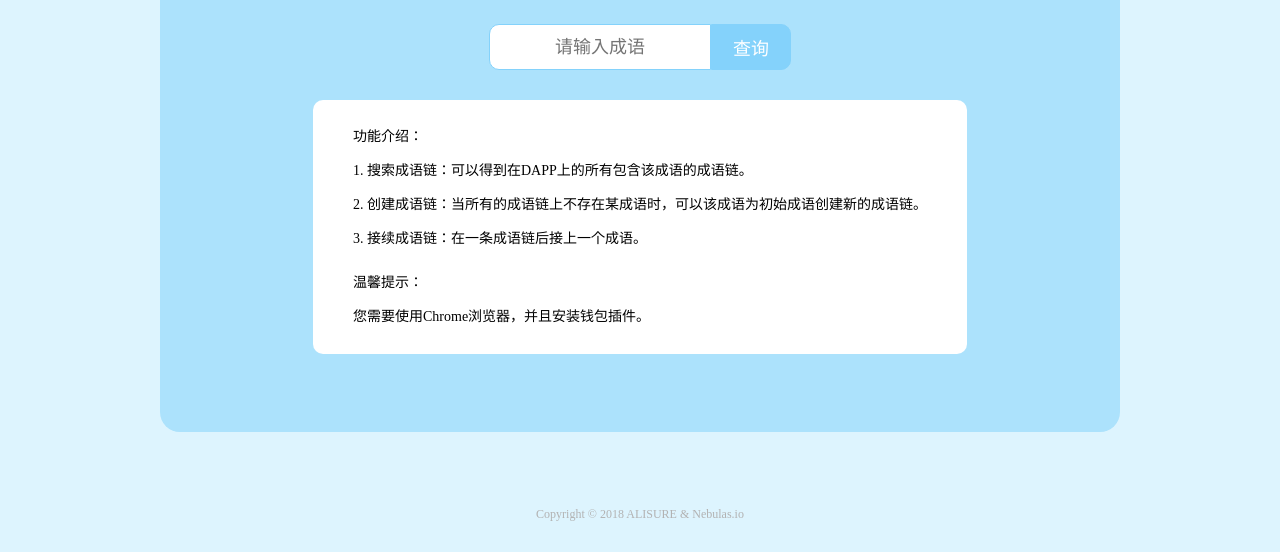
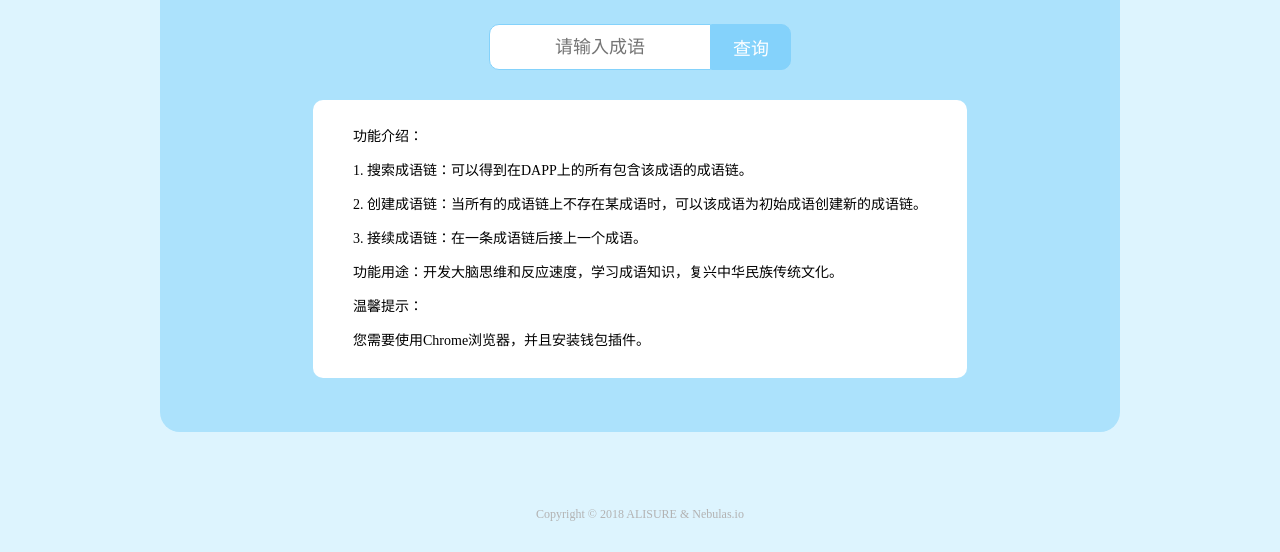
Before and after one commit to alisure-bc/Nebulasio-Idiom, a plain HTML site: page web/index.html in a window 1280 px wide. Shown: the part 248-800 px from the top of the page. Drawn offline with Linux system fonts and the light colour scheme.

Commit message:
Update index.html

```diff
--- a/web/index.html
+++ b/web/index.html
@@ -41,7 +41,7 @@
                 <p>1. 搜索成语链：可以得到在DAPP上的所有包含该成语的成语链。</p>
                 <p>2. 创建成语链：当所有的成语链上不存在某成语时，可以该成语为初始成语创建新的成语链。</p>
                 <p>3. 接续成语链：在一条成语链后接上一个成语。</p>
-                <p></p>
+                <p>功能用途：开发大脑思维和反应速度，学习成语知识，复兴中华民族传统文化。</p>
                 <p>温馨提示：</p>
                 <p>您需要使用Chrome浏览器，并且安装钱包插件。</p>
             </div>
```
